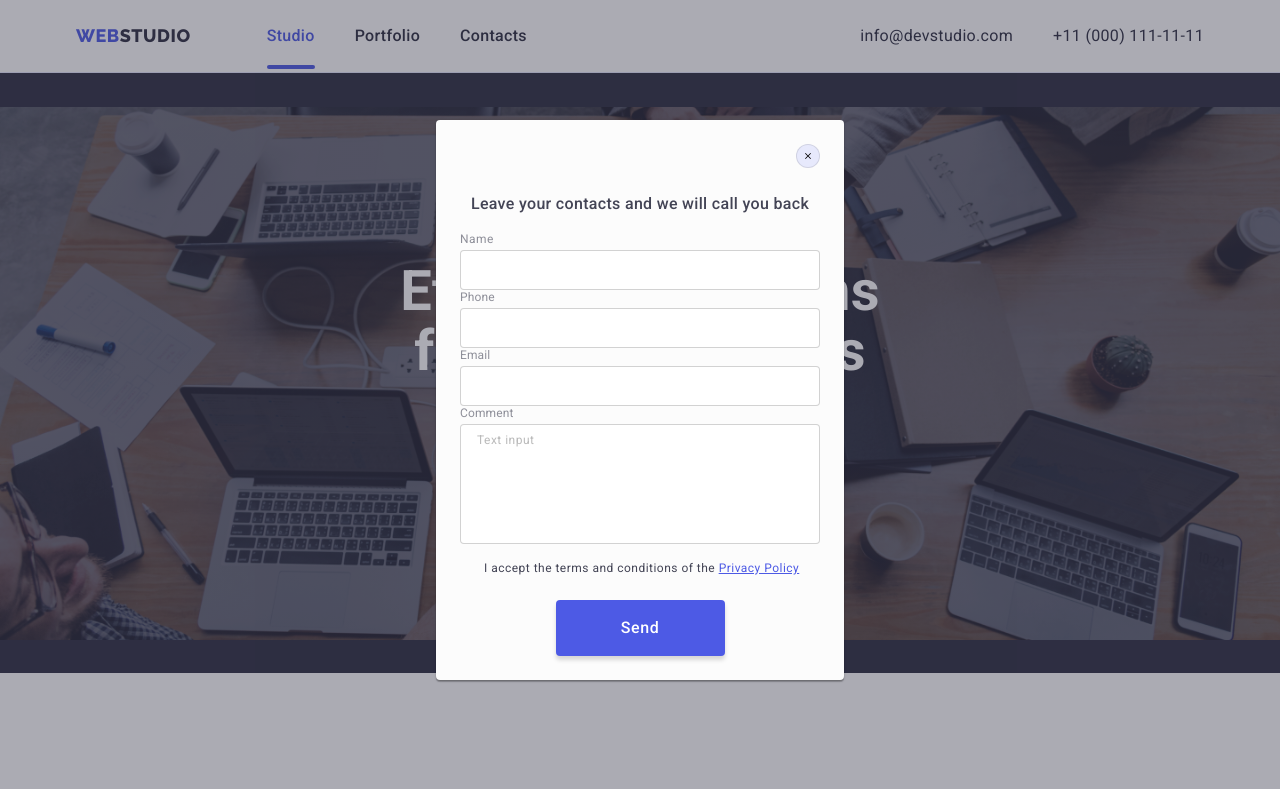
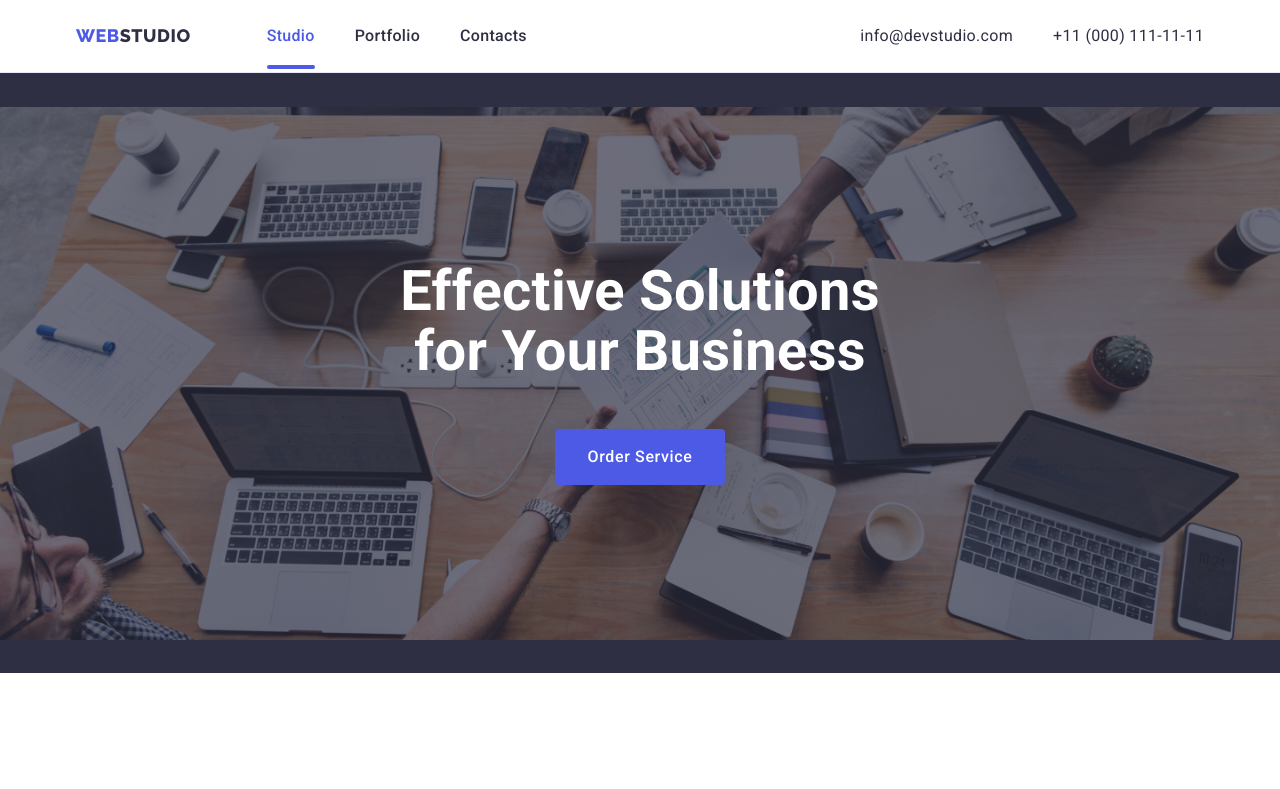
Before and after one commit to FedorovMykhailo/goit-markup-hw-06, a plain HTML site: page index.html in a window 1280 px wide. Shown: the top 789 px of the page. Drawn offline with nearby package versions, Linux system fonts and the light colour scheme.

Commit message:
Update index.html

```diff
--- a/index.html
+++ b/index.html
@@ -559,7 +559,7 @@ https://cdn.jsdelivr.net/npm/modern-normalize@1.1.0/modern-normalize.min.css
     </footer>
     <!-- modal window -->
 
-    <div class="modal-overlay" data-modal>
+    <div class="modal-overlay is-hidden" data-modal>
       <div class="modal">
         <button class="modal-btn" type="button">
           <svg class="modal-close" data-modal-close width="8" height="8">
@@ -567,11 +567,9 @@ https://cdn.jsdelivr.net/npm/modern-normalize@1.1.0/modern-normalize.min.css
           </svg>
         </button>
         <form name="modal-form">
-          <div class="modal-group-element modal-group-desc">
-            <strong class="modal-desc desc">
-              Leave your contacts and we will call you back
-            </strong>
-          </div>
+          <strong class="modal-desc desc">
+            Leave your contacts and we will call you back
+          </strong>
           <div class="modal-group-element">
             <label class="modal-form-label modal-label-name" for="name">
               <span class="modal-label-desc">Name</span>
```
